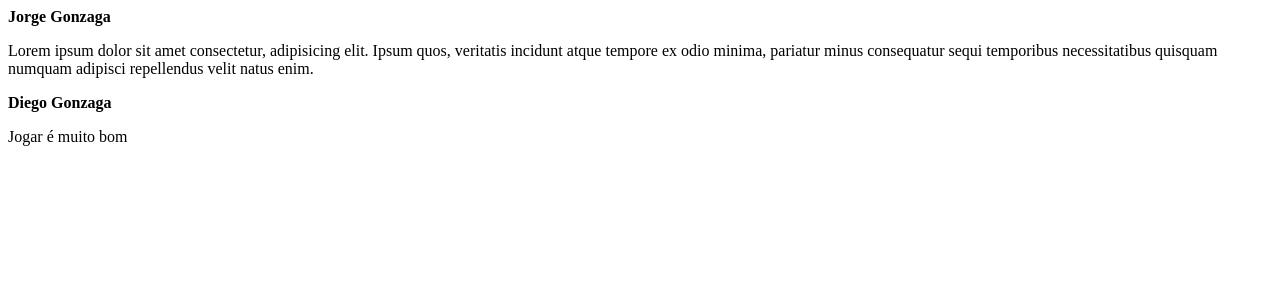
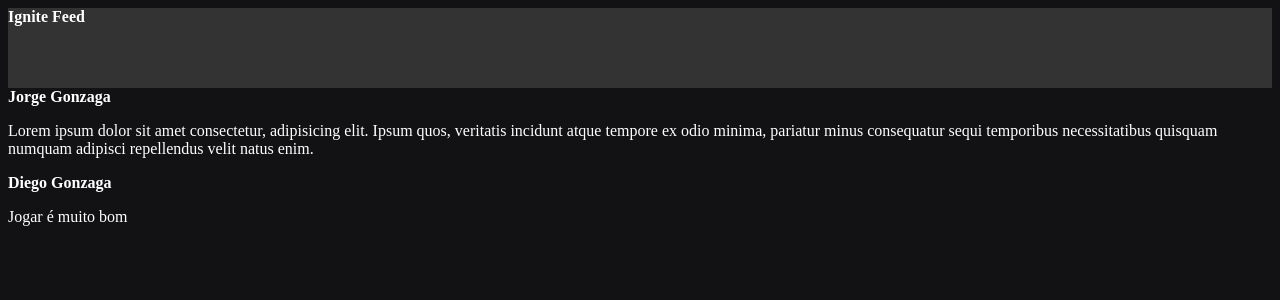
Before and after one commit to jorge1g/igp01-reactjs-fundamentos, a React (Vite) app: page / in a window 1280 px wide. Shown: the top 300 px of the page. Built offline with nearby package versions, Linux system fonts and the light colour scheme.

Commit message:
css modules

```diff
--- a/src/App.jsx
+++ b/src/App.jsx
@@ -1,8 +1,13 @@
+import { Header } from "./components/Header";
 import { Post } from "./Post";
+
+import './styles.css';
 
 export function App() {
   return (
-    <>
+    <div>
+      <Header />
+
       <Post
         author="Jorge Gonzaga"
         content="Lorem ipsum dolor sit amet consectetur, adipisicing elit. Ipsum quos, veritatis incidunt atque tempore ex odio minima, pariatur minus consequatur sequi temporibus necessitatibus quisquam numquam adipisci repellendus velit natus enim."
@@ -11,6 +16,6 @@
       author="Diego Gonzaga"
       content="Jogar é muito bom"
       />
-    </>
+    </div>
   );
 }
--- /dev/null
+++ b/src/components/Header.jsx
@@ -0,0 +1,9 @@
+import styles from './Header.module.css'
+
+export function Header() {
+    return (
+        <header className={styles.header}>
+            <strong>Ignite Feed</strong>
+        </header>
+    );
+}
--- /dev/null
+++ b/src/components/Header.module.css
@@ -0,0 +1,4 @@
+.header {
+    background: #333;
+    height: 80px;
+}
--- /dev/null
+++ b/src/styles.css
@@ -0,0 +1,4 @@
+body {
+    background: #121214;
+    color: #fff;
+}
```
